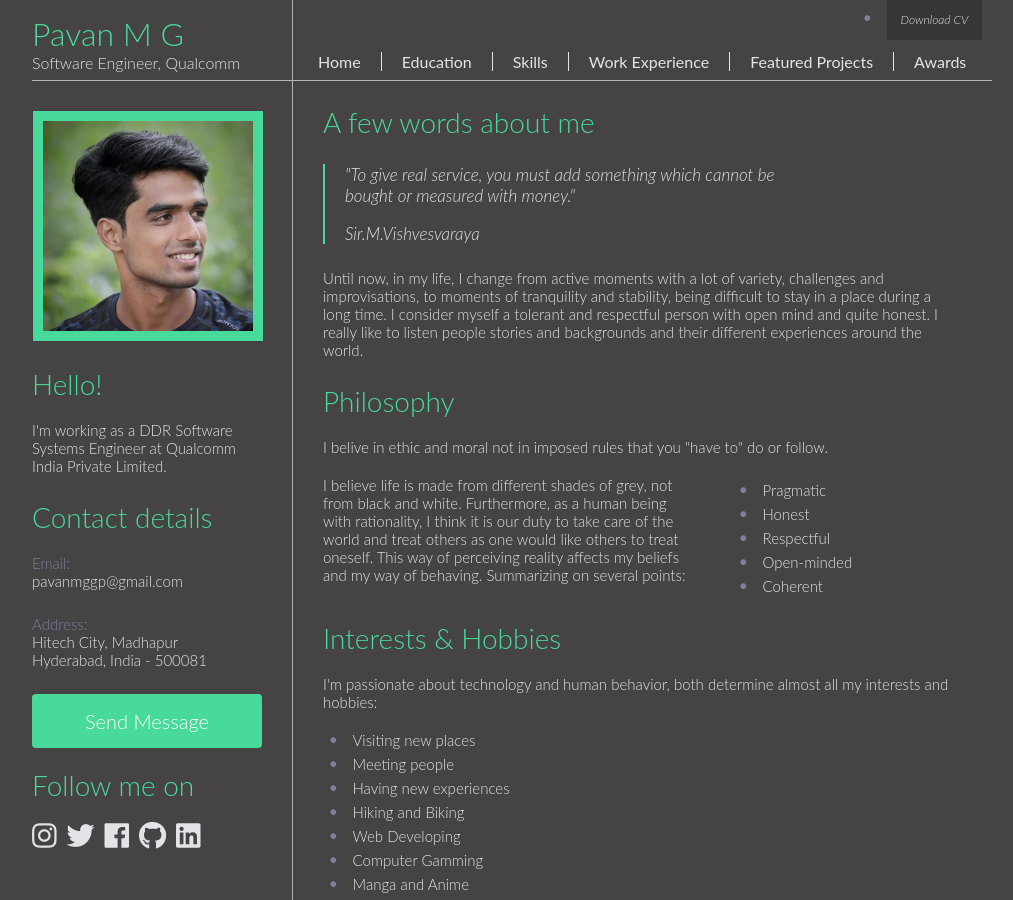
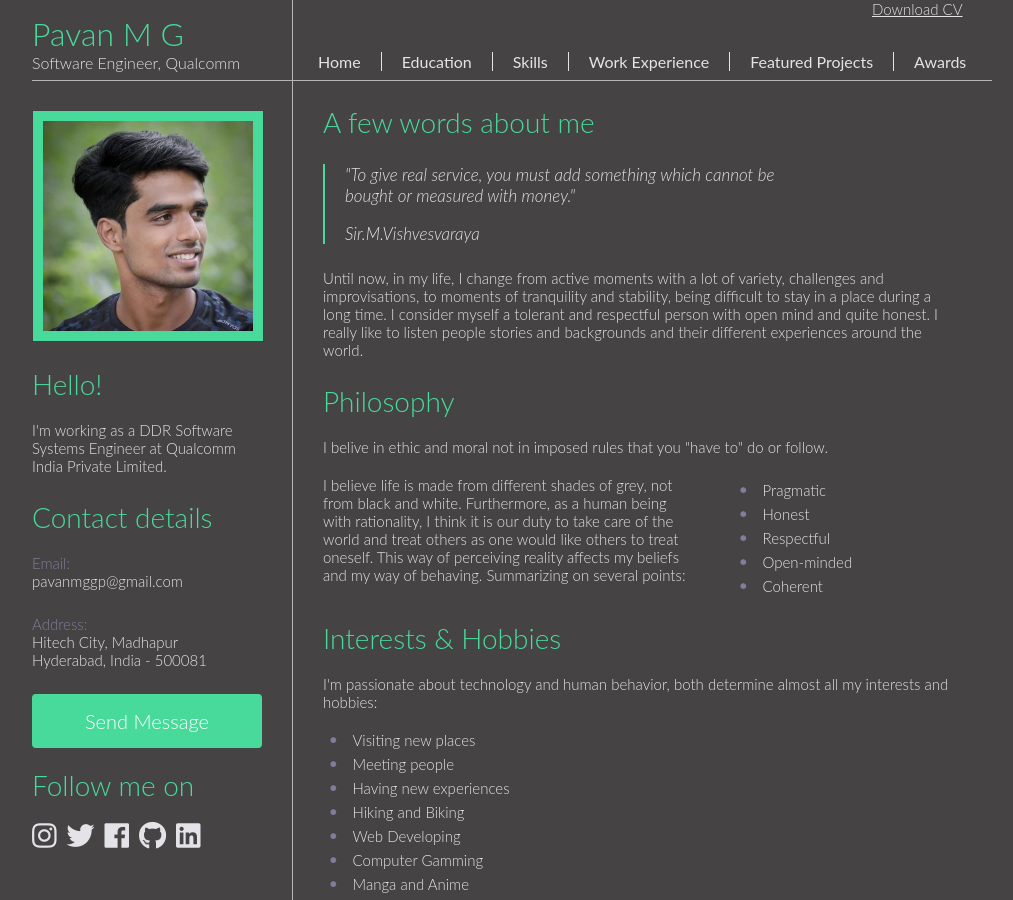
Before and after one commit to pavan-mg/pavan-mg.github.io, a Jekyll site: the page built from index.html, in a window 1280 px wide and 900 px high. Shown: the whole window, without its empty margins (128-1141 px from the left). Built offline with Jekyll 4.4.1, drawn with Linux system fonts in a browser that asks for light colours.

Commit message:
Update default.html

```diff
--- a/_layouts/default.html
+++ b/_layouts/default.html
@@ -18,9 +18,10 @@
         </div>
         <!-- MAIN MENU -->
         <div class="header_menu_container">
-          <li class="download_button horizontal_list">
-            <a href="/assets/Pavan M G CV.pdf" target="_blank">Download CV</a>
-          </li>
+          <a class="download_button"
+             href="/assets/Pavan M G CV.pdf" target="_blank">
+             Download CV
+          </a>
           <div class="clear"></div>
           <ul class="header_menu horizontal_list">
             <li><a class="no_border" href="#Home">Home</a></li>
```
